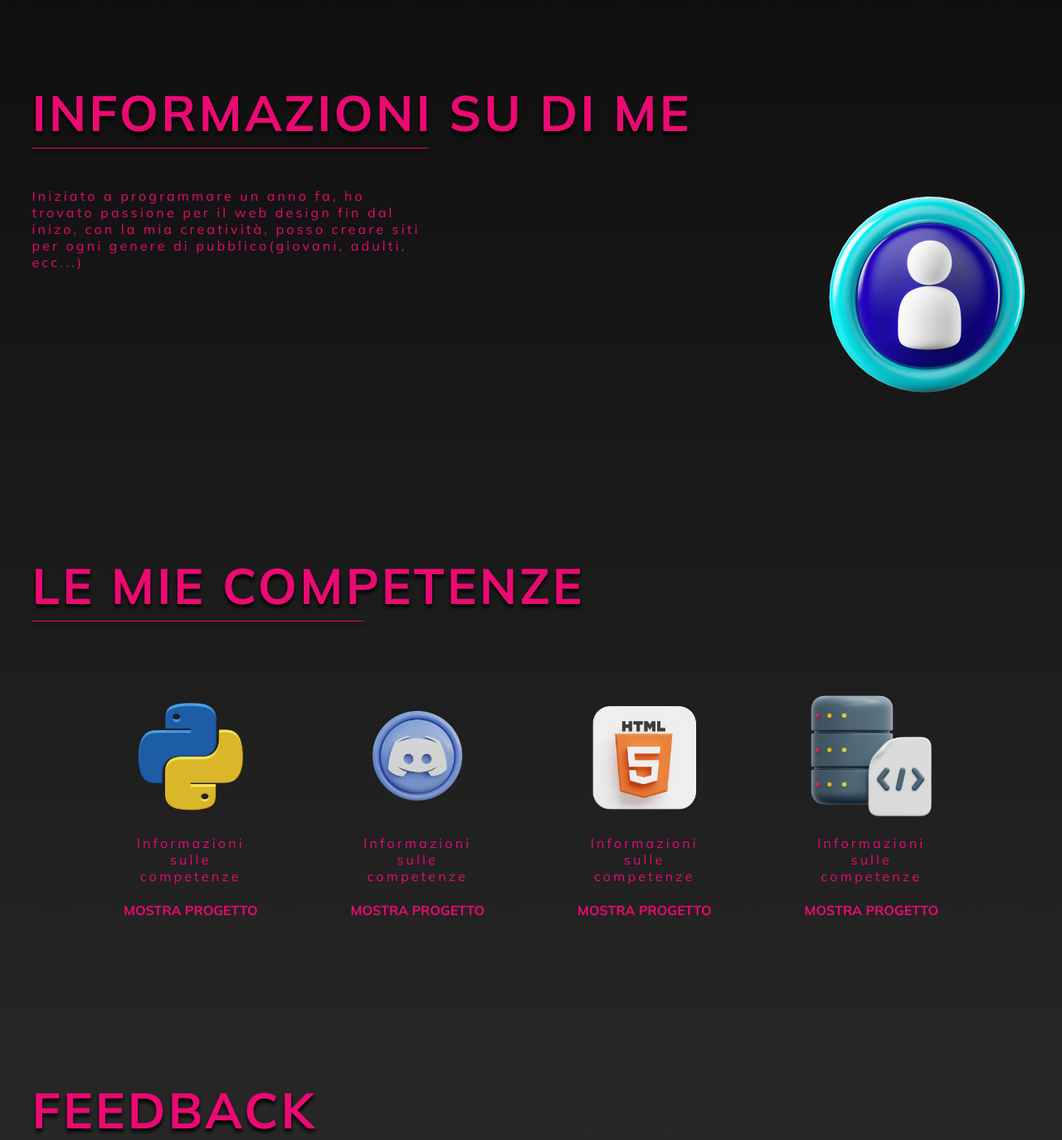
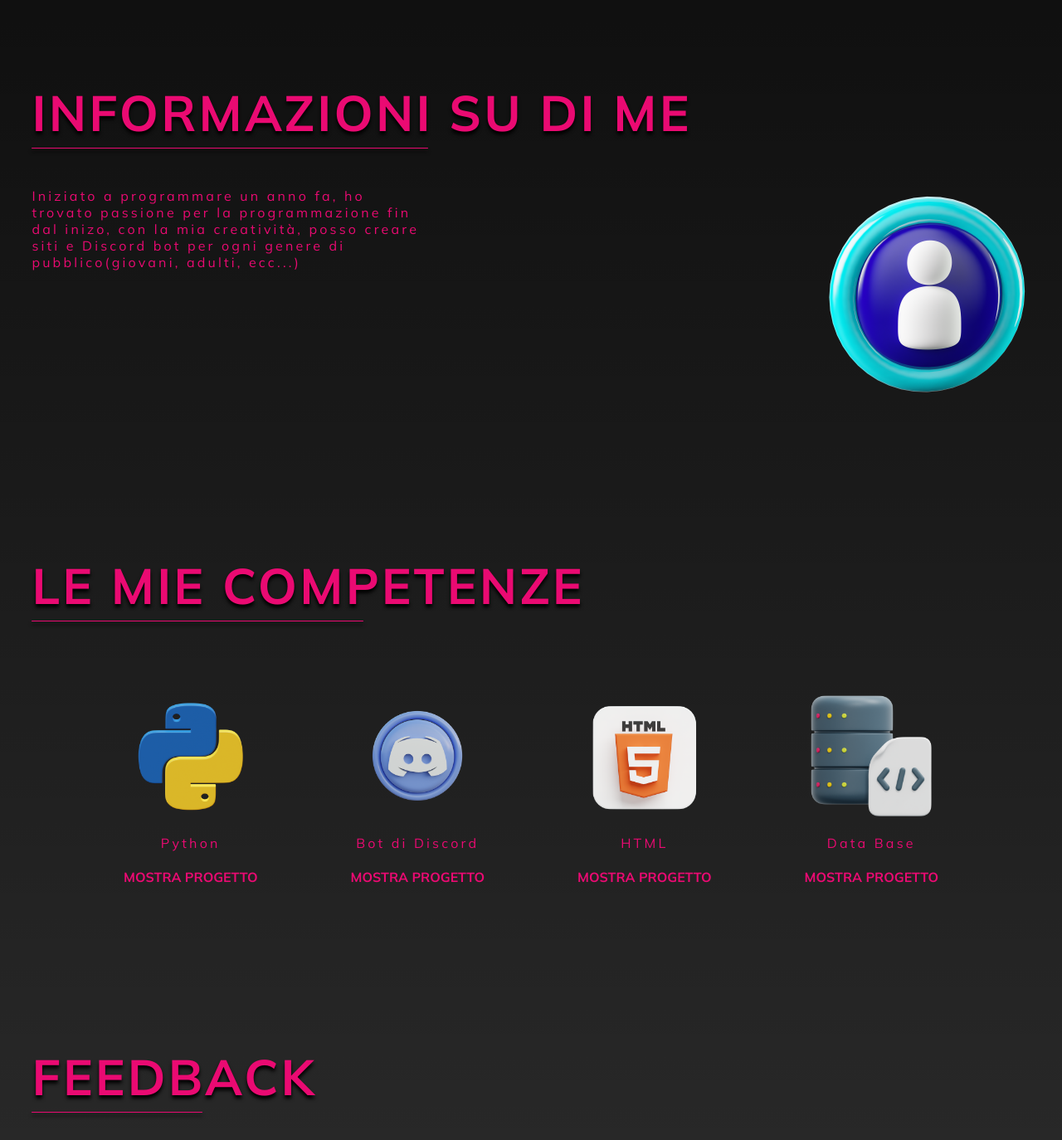
Before and after one commit to Gabryxvastro/portfolio, a Python web app: template templates/index.html in a window 1280 px wide. Shown: the part 878-2252 px from the top of the page at 83% size. Run offline with Jinja, Linux system fonts and the light colour scheme; the template is opened without the code that fills it, so the values that code supplies are empty.

Commit message:
Update index.html

```diff
--- a/templates/index.html
+++ b/templates/index.html
@@ -37,8 +37,8 @@
         <h2 class="about__title">INFORMAZIONI SU DI ME</h2>
         <div class="about__info info-block">
           <p class="info-block__text">
-            Iniziato a programmare un anno fa, ho trovato passione per il web design fin dal inizo,
-            con la mia creatività, posso creare siti per ogni genere di pubblico(giovani, adulti, ecc...)
+            Iniziato a programmare un anno fa, ho trovato passione per la programmazione fin dal inizo,
+            con la mia creatività, posso creare siti e Discord bot per ogni genere di pubblico(giovani, adulti, ecc...)
 
           </p>
           <img
@@ -63,7 +63,7 @@
                 width="150"
                 height="150"
               />
-              <span class="skill__info">Informazioni sulle competenze</span>
+              <span class="skill__info">Python</span>
               <input class="skill__button" type="submit" name="button_python" value="MOSTRA PROGETTO">
             </li>
             <li class="skills-list__skill skill">
@@ -74,7 +74,7 @@
                 width="150"
                 height="150"
               />
-              <span class="skill__info">Informazioni sulle competenze</span>
+              <span class="skill__info">Bot di Discord</span>
               <input class="skill__button" type="submit" name="button_discord" value="MOSTRA PROGETTO">
             </li>
             <li class="skills-list__skill skill">
@@ -85,7 +85,7 @@
                 width="150"
                 height="150"
               />
-              <span class="skill__info">Informazioni sulle competenze</span>
+              <span class="skill__info">HTML</span>
               <input class="skill__button" type="submit" name="button_html" value="MOSTRA PROGETTO">
             </li>
             <li class="skills-list__skill skill">
@@ -96,7 +96,7 @@
                 width="150"
                 height="150"
               />
-              <span class="skill__info">Informazioni sulle competenze</span>
+              <span class="skill__info">Data Base</span>
               <input class="skill__button" type="submit" name="button_db" value="MOSTRA PROGETTO">
             </li>
           </ul>
```
